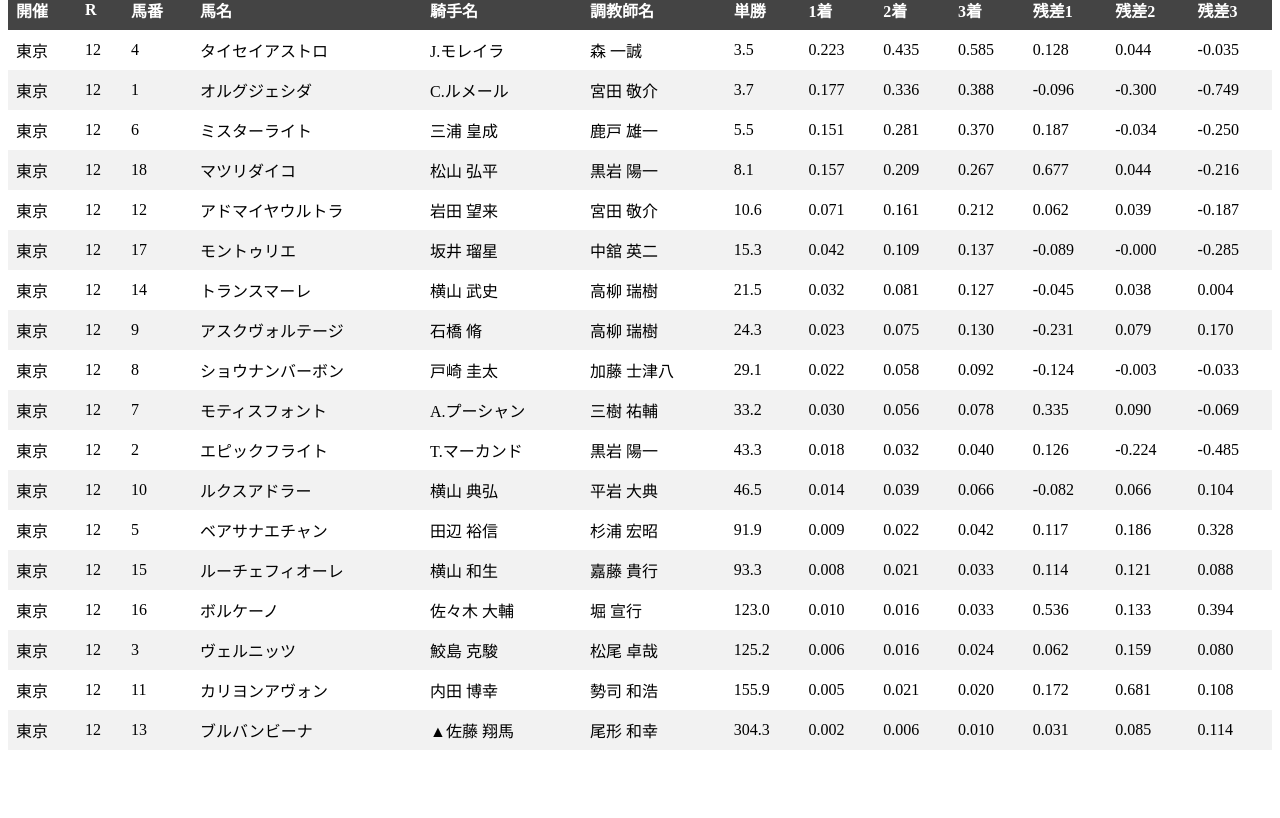
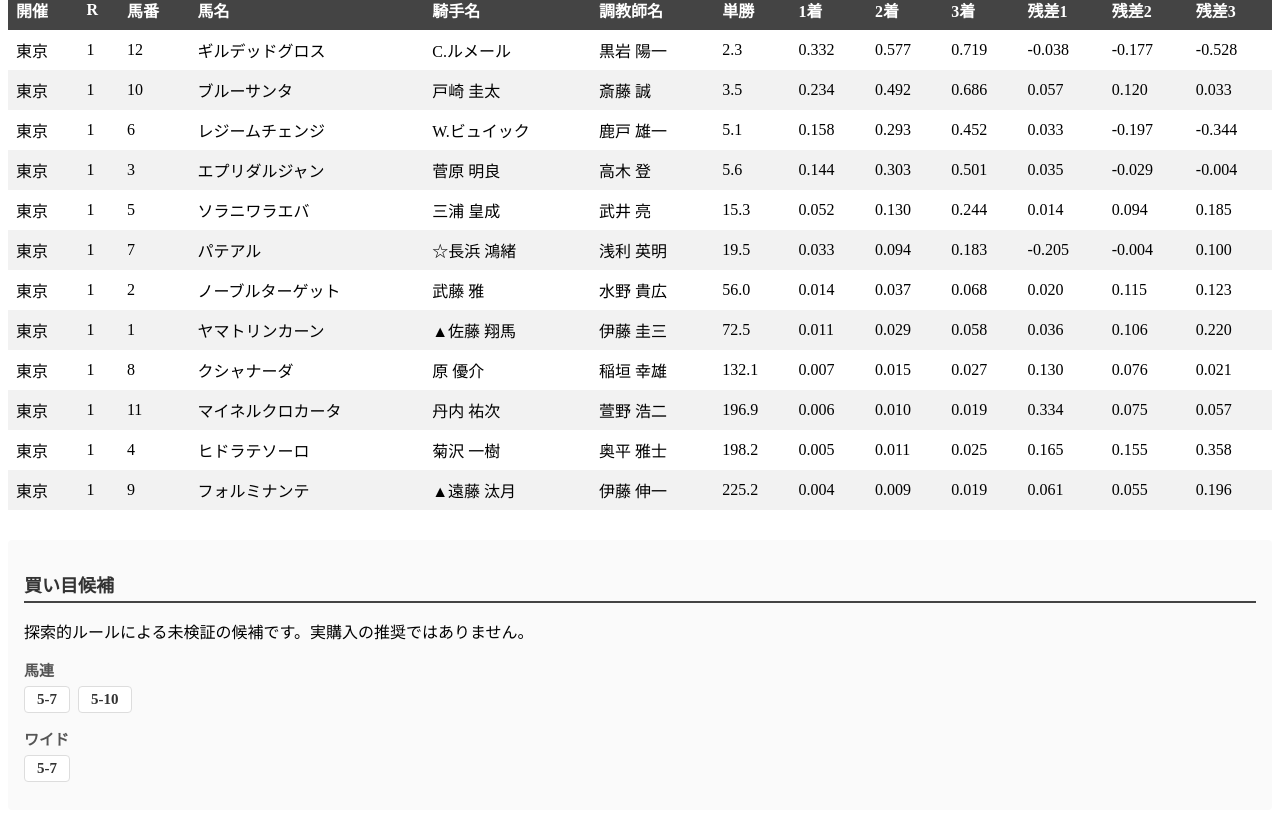
Before and after one commit to sugimo123/keiba_races, a plain HTML site: page docs/index.html in a window 1280 px wide. Shown: the part 139-957 px from the top of the page. Before the commit the page ends 897 px from the top, so only its background shows below. Drawn offline with Linux system fonts and the light colour scheme.

Commit message:
Update index.html for race 2026-11-28_東京1

```diff
--- a/docs/index.html
+++ b/docs/index.html
@@ -9,10 +9,10 @@
  </head>
  <body>
   <h1>
-   2026-11-23_東京12
+   2026-11-28_東京1
   </h1>
   <p>
-   2026-11-23 16:00:05 更新
+   2026-11-28 09:45:06 更新
   </p>
   <table border="1" class="dataframe">
    <thead>
@@ -64,40 +64,40 @@
       東京
      </td>
      <td>
+      1
+     </td>
+     <td>
       12
      </td>
      <td>
-      4
+      ギルデッドグロス
      </td>
      <td>
-      タイセイアストロ
+      C.ルメール
      </td>
      <td>
-      J.モレイラ
+      黒岩 陽一
      </td>
      <td>
-      森 一誠
+      2.3
      </td>
      <td>
-      3.5
+      0.332
      </td>
      <td>
-      0.223
+      0.577
      </td>
      <td>
-      0.435
+      0.719
      </td>
      <td>
-      0.585
+      -0.038
      </td>
      <td>
-      0.128
+      -0.177
      </td>
      <td>
-      0.044
-     </td>
-     <td>
-      -0.035
+      -0.528
      </td>
     </tr>
     <tr>
@@ -105,40 +105,40 @@
       東京
      </td>
      <td>
-      12
-     </td>
-     <td>
       1
      </td>
      <td>
-      オルグジェシダ
+      10
      </td>
      <td>
-      C.ルメール
+      ブルーサンタ
      </td>
      <td>
-      宮田 敬介
+      戸崎 圭太
      </td>
      <td>
-      3.7
+      斎藤 誠
      </td>
      <td>
-      0.177
+      3.5
      </td>
      <td>
-      0.336
+      0.234
      </td>
      <td>
-      0.388
+      0.492
      </td>
      <td>
-      -0.096
+      0.686
      </td>
      <td>
-      -0.300
+      0.057
      </td>
      <td>
-      -0.749
+      0.120
+     </td>
+     <td>
+      0.033
      </td>
     </tr>
     <tr>
@@ -146,40 +146,40 @@
       東京
      </td>
      <td>
-      12
+      1
      </td>
      <td>
       6
      </td>
      <td>
-      ミスターライト
+      レジームチェンジ
      </td>
      <td>
-      三浦 皇成
+      W.ビュイック
      </td>
      <td>
       鹿戸 雄一
      </td>
      <td>
-      5.5
+      5.1
      </td>
      <td>
-      0.151
+      0.158
      </td>
      <td>
-      0.281
+      0.293
      </td>
      <td>
-      0.370
+      0.452
      </td>
      <td>
-      0.187
+      0.033
      </td>
      <td>
-      -0.034
+      -0.197
      </td>
      <td>
-      -0.250
+      -0.344
      </td>
     </tr>
     <tr>
@@ -187,40 +187,40 @@
       東京
      </td>
      <td>
-      12
+      1
      </td>
      <td>
-      18
+      3
      </td>
      <td>
-      マツリダイコ
+      エプリダルジャン
      </td>
      <td>
-      松山 弘平
+      菅原 明良
      </td>
      <td>
-      黒岩 陽一
+      高木 登
      </td>
      <td>
-      8.1
+      5.6
      </td>
      <td>
-      0.157
+      0.144
      </td>
      <td>
-      0.209
+      0.303
      </td>
      <td>
-      0.267
+      0.501
      </td>
      <td>
-      0.677
+      0.035
      </td>
      <td>
-      0.044
+      -0.029
      </td>
      <td>
-      -0.216
+      -0.004
      </td>
     </tr>
     <tr>
@@ -228,40 +228,40 @@
       東京
      </td>
      <td>
-      12
+      1
      </td>
      <td>
-      12
+      5
      </td>
      <td>
-      アドマイヤウルトラ
+      ソラニワラエバ
      </td>
      <td>
-      岩田 望来
+      三浦 皇成
      </td>
      <td>
-      宮田 敬介
+      武井 亮
      </td>
      <td>
-      10.6
+      15.3
      </td>
      <td>
-      0.071
+      0.052
      </td>
      <td>
-      0.161
+      0.130
      </td>
      <td>
-      0.212
+      0.244
      </td>
      <td>
-      0.062
+      0.014
      </td>
      <td>
-      0.039
+      0.094
      </td>
      <td>
-      -0.187
+      0.185
      </td>
     </tr>
     <tr>
@@ -269,40 +269,40 @@
       東京
      </td>
      <td>
-      12
+      1
      </td>
      <td>
-      17
+      7
      </td>
      <td>
-      モントゥリエ
+      パテアル
      </td>
      <td>
-      坂井 瑠星
+      ☆長浜 鴻緒
      </td>
      <td>
-      中舘 英二
+      浅利 英明
      </td>
      <td>
-      15.3
+      19.5
      </td>
      <td>
-      0.042
+      0.033
      </td>
      <td>
-      0.109
+      0.094
      </td>
      <td>
-      0.137
+      0.183
      </td>
      <td>
-      -0.089
+      -0.205
      </td>
      <td>
-      -0.000
+      -0.004
      </td>
      <td>
-      -0.285
+      0.100
      </td>
     </tr>
     <tr>
@@ -310,40 +310,40 @@
       東京
      </td>
      <td>
-      12
+      1
      </td>
      <td>
-      14
+      2
      </td>
      <td>
-      トランスマーレ
+      ノーブルターゲット
      </td>
      <td>
-      横山 武史
+      武藤 雅
      </td>
      <td>
-      高柳 瑞樹
+      水野 貴広
      </td>
      <td>
-      21.5
+      56.0
      </td>
      <td>
-      0.032
+      0.014
      </td>
      <td>
-      0.081
+      0.037
      </td>
      <td>
-      0.127
+      0.068
      </td>
      <td>
-      -0.045
+      0.020
      </td>
      <td>
-      0.038
+      0.115
      </td>
      <td>
-      0.004
+      0.123
      </td>
     </tr>
     <tr>
@@ -351,40 +351,40 @@
       東京
      </td>
      <td>
-      12
+      1
      </td>
      <td>
-      9
+      1
      </td>
      <td>
-      アスクヴォルテージ
+      ヤマトリンカーン
      </td>
      <td>
-      石橋 脩
+      ▲佐藤 翔馬
      </td>
      <td>
-      高柳 瑞樹
+      伊藤 圭三
      </td>
      <td>
-      24.3
+      72.5
      </td>
      <td>
-      0.023
+      0.011
      </td>
      <td>
-      0.075
+      0.029
      </td>
      <td>
-      0.130
+      0.058
      </td>
      <td>
-      -0.231
+      0.036
      </td>
      <td>
-      0.079
+      0.106
      </td>
      <td>
-      0.170
+      0.220
      </td>
     </tr>
     <tr>
@@ -392,40 +392,40 @@
       東京
      </td>
      <td>
-      12
+      1
      </td>
      <td>
       8
      </td>
      <td>
-      ショウナンバーボン
+      クシャナーダ
      </td>
      <td>
-      戸崎 圭太
+      原 優介
      </td>
      <td>
-      加藤 士津八
+      稲垣 幸雄
      </td>
      <td>
-      29.1
+      132.1
      </td>
      <td>
-      0.022
+      0.007
      </td>
      <td>
-      0.058
+      0.015
      </td>
      <td>
-      0.092
+      0.027
      </td>
      <td>
-      -0.124
+      0.130
      </td>
      <td>
-      -0.003
+      0.076
      </td>
      <td>
-      -0.033
+      0.021
      </td>
     </tr>
     <tr>
@@ -433,353 +433,22 @@
       東京
      </td>
      <td>
-      12
-     </td>
-     <td>
-      7
-     </td>
-     <td>
-      モティスフォント
-     </td>
-     <td>
-      A.プーシャン
-     </td>
-     <td>
-      三樹 祐輔
-     </td>
-     <td>
-      33.2
-     </td>
-     <td>
-      0.030
-     </td>
-     <td>
-      0.056
-     </td>
-     <td>
-      0.078
-     </td>
-     <td>
-      0.335
-     </td>
-     <td>
-      0.090
-     </td>
-     <td>
-      -0.069
-     </td>
-    </tr>
-    <tr>
-     <td>
-      東京
-     </td>
-     <td>
-      12
-     </td>
-     <td>
-      2
-     </td>
-     <td>
-      エピックフライト
-     </td>
-     <td>
-      T.マーカンド
-     </td>
-     <td>
-      黒岩 陽一
-     </td>
-     <td>
-      43.3
-     </td>
-     <td>
-      0.018
-     </td>
-     <td>
-      0.032
-     </td>
-     <td>
-      0.040
-     </td>
-     <td>
-      0.126
-     </td>
-     <td>
-      -0.224
-     </td>
-     <td>
-      -0.485
-     </td>
-    </tr>
-    <tr>
-     <td>
-      東京
-     </td>
-     <td>
-      12
-     </td>
-     <td>
-      10
-     </td>
-     <td>
-      ルクスアドラー
-     </td>
-     <td>
-      横山 典弘
-     </td>
-     <td>
-      平岩 大典
-     </td>
-     <td>
-      46.5
-     </td>
-     <td>
-      0.014
-     </td>
-     <td>
-      0.039
-     </td>
-     <td>
-      0.066
-     </td>
-     <td>
-      -0.082
-     </td>
-     <td>
-      0.066
-     </td>
-     <td>
-      0.104
-     </td>
-    </tr>
-    <tr>
-     <td>
-      東京
-     </td>
-     <td>
-      12
-     </td>
-     <td>
-      5
-     </td>
-     <td>
-      ベアサナエチャン
-     </td>
-     <td>
-      田辺 裕信
-     </td>
-     <td>
-      杉浦 宏昭
-     </td>
-     <td>
-      91.9
-     </td>
-     <td>
-      0.009
-     </td>
-     <td>
-      0.022
-     </td>
-     <td>
-      0.042
-     </td>
-     <td>
-      0.117
-     </td>
-     <td>
-      0.186
-     </td>
-     <td>
-      0.328
-     </td>
-    </tr>
-    <tr>
-     <td>
-      東京
-     </td>
-     <td>
-      12
-     </td>
-     <td>
-      15
-     </td>
-     <td>
-      ルーチェフィオーレ
-     </td>
-     <td>
-      横山 和生
-     </td>
-     <td>
-      嘉藤 貴行
-     </td>
-     <td>
-      93.3
-     </td>
-     <td>
-      0.008
-     </td>
-     <td>
-      0.021
-     </td>
-     <td>
-      0.033
-     </td>
-     <td>
-      0.114
-     </td>
-     <td>
-      0.121
-     </td>
-     <td>
-      0.088
-     </td>
-    </tr>
-    <tr>
-     <td>
-      東京
-     </td>
-     <td>
-      12
-     </td>
-     <td>
-      16
-     </td>
-     <td>
-      ボルケーノ
-     </td>
-     <td>
-      佐々木 大輔
-     </td>
-     <td>
-      堀 宣行
-     </td>
-     <td>
-      123.0
-     </td>
-     <td>
-      0.010
-     </td>
-     <td>
-      0.016
-     </td>
-     <td>
-      0.033
-     </td>
-     <td>
-      0.536
-     </td>
-     <td>
-      0.133
-     </td>
-     <td>
-      0.394
-     </td>
-    </tr>
-    <tr>
-     <td>
-      東京
-     </td>
-     <td>
-      12
-     </td>
-     <td>
-      3
-     </td>
-     <td>
-      ヴェルニッツ
-     </td>
-     <td>
-      鮫島 克駿
-     </td>
-     <td>
-      松尾 卓哉
-     </td>
-     <td>
-      125.2
-     </td>
-     <td>
-      0.006
-     </td>
-     <td>
-      0.016
-     </td>
-     <td>
-      0.024
-     </td>
-     <td>
-      0.062
-     </td>
-     <td>
-      0.159
-     </td>
-     <td>
-      0.080
-     </td>
-    </tr>
-    <tr>
-     <td>
-      東京
-     </td>
-     <td>
-      12
+      1
      </td>
      <td>
       11
      </td>
      <td>
-      カリヨンアヴォン
+      マイネルクロカータ
      </td>
      <td>
-      内田 博幸
+      丹内 祐次
      </td>
      <td>
-      勢司 和浩
+      萱野 浩二
      </td>
      <td>
-      155.9
-     </td>
-     <td>
-      0.005
-     </td>
-     <td>
-      0.021
-     </td>
-     <td>
-      0.020
-     </td>
-     <td>
-      0.172
-     </td>
-     <td>
-      0.681
-     </td>
-     <td>
-      0.108
-     </td>
-    </tr>
-    <tr>
-     <td>
-      東京
-     </td>
-     <td>
-      12
-     </td>
-     <td>
-      13
-     </td>
-     <td>
-      ブルバンビーナ
-     </td>
-     <td>
-      ▲佐藤 翔馬
-     </td>
-     <td>
-      尾形 和幸
-     </td>
-     <td>
-      304.3
-     </td>
-     <td>
-      0.002
+      196.9
      </td>
      <td>
       0.006
@@ -788,16 +457,132 @@
       0.010
      </td>
      <td>
-      0.031
+      0.019
      </td>
      <td>
-      0.085
+      0.334
      </td>
      <td>
-      0.114
+      0.075
+     </td>
+     <td>
+      0.057
+     </td>
+    </tr>
+    <tr>
+     <td>
+      東京
+     </td>
+     <td>
+      1
+     </td>
+     <td>
+      4
+     </td>
+     <td>
+      ヒドラテソーロ
+     </td>
+     <td>
+      菊沢 一樹
+     </td>
+     <td>
+      奥平 雅士
+     </td>
+     <td>
+      198.2
+     </td>
+     <td>
+      0.005
+     </td>
+     <td>
+      0.011
+     </td>
+     <td>
+      0.025
+     </td>
+     <td>
+      0.165
+     </td>
+     <td>
+      0.155
+     </td>
+     <td>
+      0.358
+     </td>
+    </tr>
+    <tr>
+     <td>
+      東京
+     </td>
+     <td>
+      1
+     </td>
+     <td>
+      9
+     </td>
+     <td>
+      フォルミナンテ
+     </td>
+     <td>
+      ▲遠藤 汰月
+     </td>
+     <td>
+      伊藤 伸一
+     </td>
+     <td>
+      225.2
+     </td>
+     <td>
+      0.004
+     </td>
+     <td>
+      0.009
+     </td>
+     <td>
+      0.019
+     </td>
+     <td>
+      0.061
+     </td>
+     <td>
+      0.055
+     </td>
+     <td>
+      0.196
      </td>
     </tr>
    </tbody>
   </table>
+  <div class="tickets-container">
+   <h2>
+    買い目候補
+   </h2>
+   <p>
+    探索的ルールによる未検証の候補です。実購入の推奨ではありません。
+   </p>
+   <div class="bet-group">
+    <h3>
+     馬連
+    </h3>
+    <ul>
+     <li>
+      5-7
+     </li>
+     <li>
+      5-10
+     </li>
+    </ul>
+   </div>
+   <div class="bet-group">
+    <h3>
+     ワイド
+    </h3>
+    <ul>
+     <li>
+      5-7
+     </li>
+    </ul>
+   </div>
+  </div>
  </body>
 </html>
```
